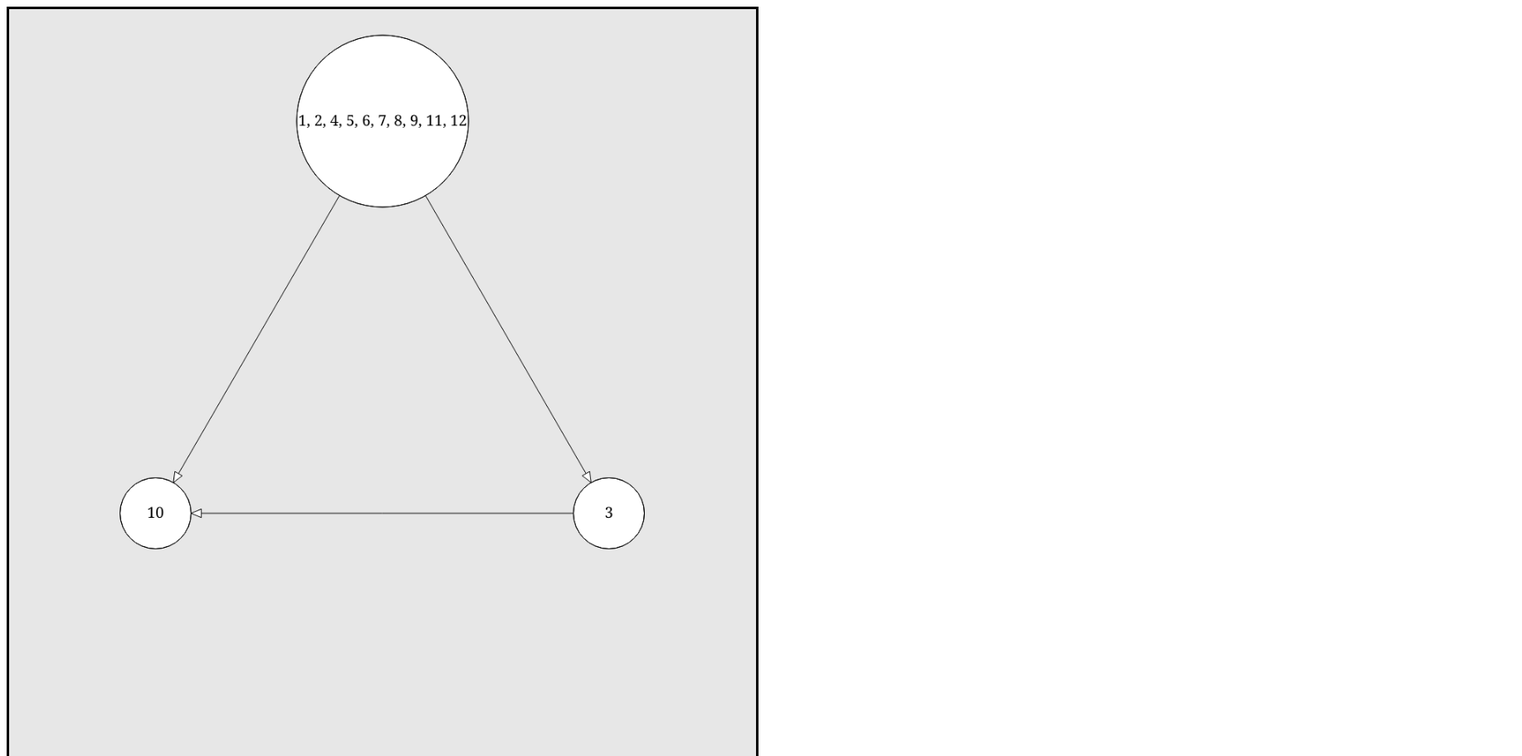
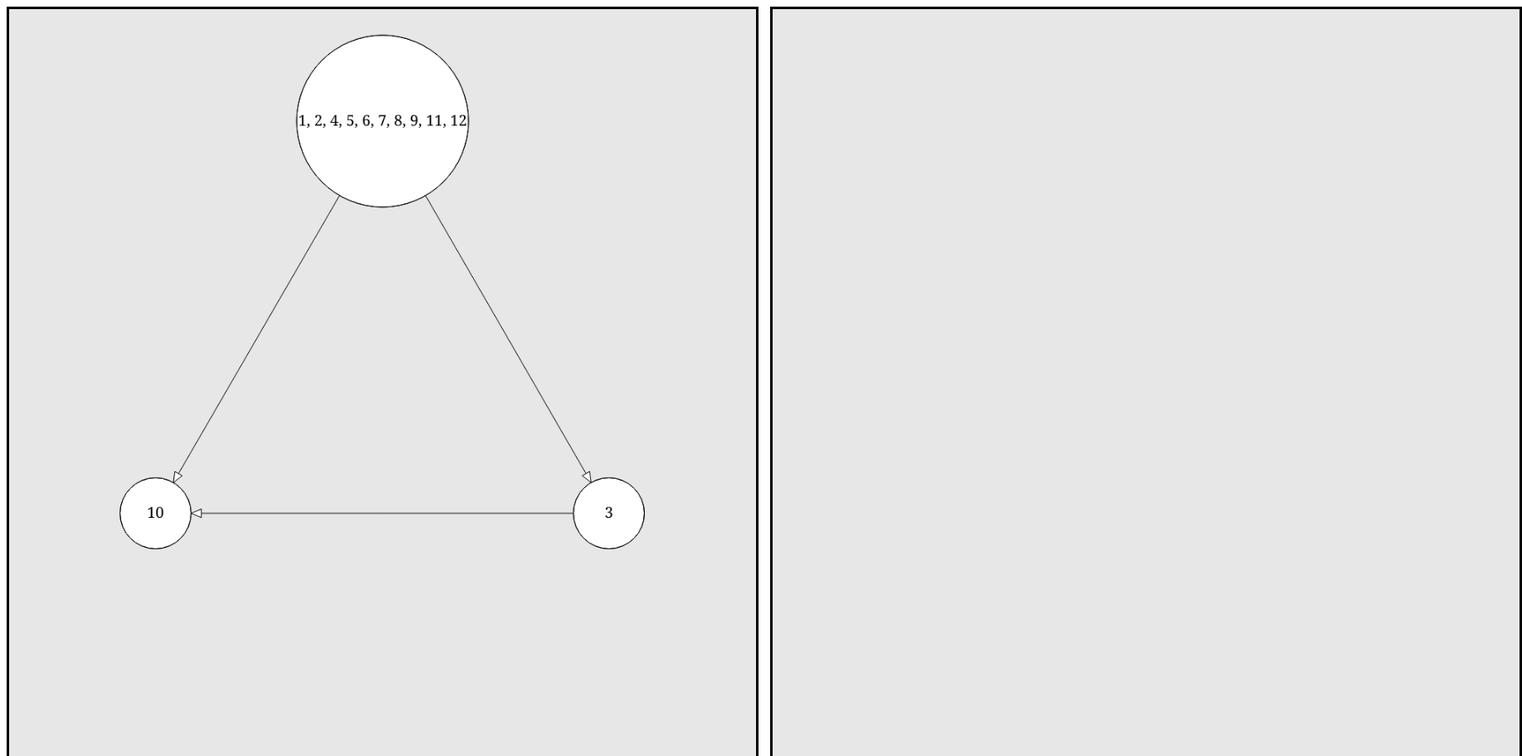
Before and after one commit to Volitair/DS_Labs, a plain HTML site: page DSlab_4/index.html in a window 1280 px wide. Shown: the top 911 px of the page at 83% size, 1834 px wide, since content can reach past the window. Drawn offline with Linux system fonts and the light colour scheme.

Commit message:
Update style.css

```diff
--- a/DSlab_4/style.css
+++ b/DSlab_4/style.css
@@ -4,12 +4,6 @@
 	border: 3px solid black;
 	background-color: #E7E7E7;
 	position: absolute;
-	/*
-		margin: 40px;
-	background-image: url(setka.png);
-	z-index: 0;
-	position: absolute;
-	*/
 }
 
 #c2 {
@@ -51,6 +45,13 @@
 	width: 900px;
 }
 
+#underTree {
+	position: relative;
+	padding-top: 906px;
+	z-index: 100;
+	width: 900px;
+}
+
 #ways {
 	width: 600px;
 	word-wrap: break-word;
@@ -69,22 +70,23 @@
 	white-space: nowrap;
 }
 
-/*
-#c2 {
-	width: 400px;
-	height: 200px;
-	z-index: 10;
-	border: 3px solid black;
-	margin: 40px;
-	position: absolute;
-}
-*/
-
-#right {
-	position: absolute;
+#text {
+	position: relative;
 	height: 900px;
 	width: 600px;
 	margin: 0px;
+}
+
+#graph {
+	position: absolute;
+	height: 950px;
+	width: 900px;
+	margin: 0px;
+}
+
+#tree {
+	position: relative;
+	width: 900px;
+	margin: 0px;
 	margin-left: 920px;
-	/*background-color: rgb(255, 255, 255);*/
 }
```
